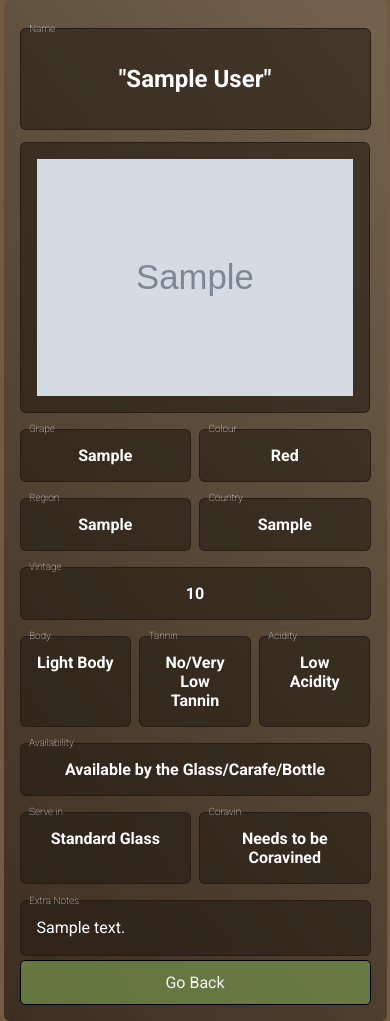
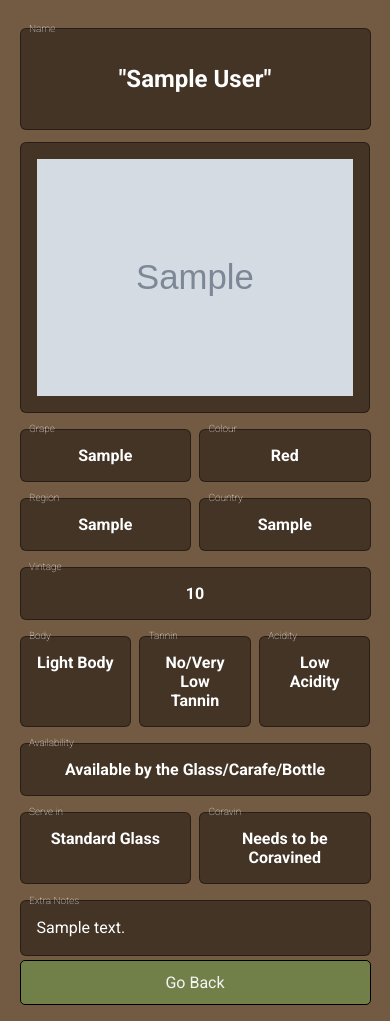
Before and after one commit to PawelKrezel/WineFinder, a Django app: page /wine/00000000-0000-0000-0000-000000000001/ in a window 390 px wide. Run offline with Django 5.2, Linux system fonts and the light colour scheme; data comes from the database, SQL or seed files in the repository; tables that the repository leaves empty hold one stand-in row (values such as "Sample post"); grey boxes marked "Sample" are stand-in pictures; parts of the project's set-up code (start-up, migrations or seed data) failed here and were passed over; some libraries are stand-ins or nearby versions.

Commit message:
background changed for the details page on mobile view

```diff
--- a/wineadmin/static/wineadmin/css/details.css
+++ b/wineadmin/static/wineadmin/css/details.css
@@ -108,5 +108,8 @@ td:has(.highlight){
     .map-scroll-wrapper{
         scroll-behavior: unset;
     }
+    .details-main-container{
+        background-image: unset;
+    }
 
 }
```
